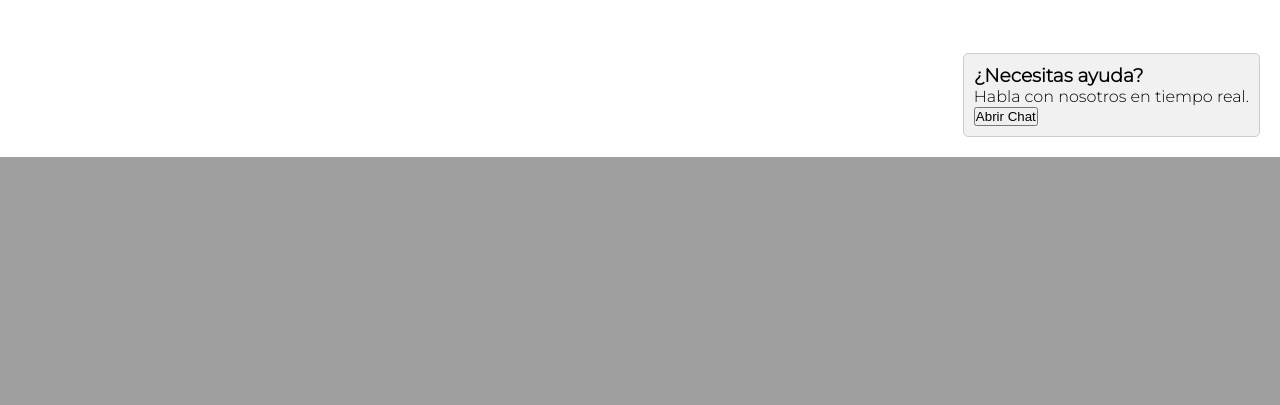
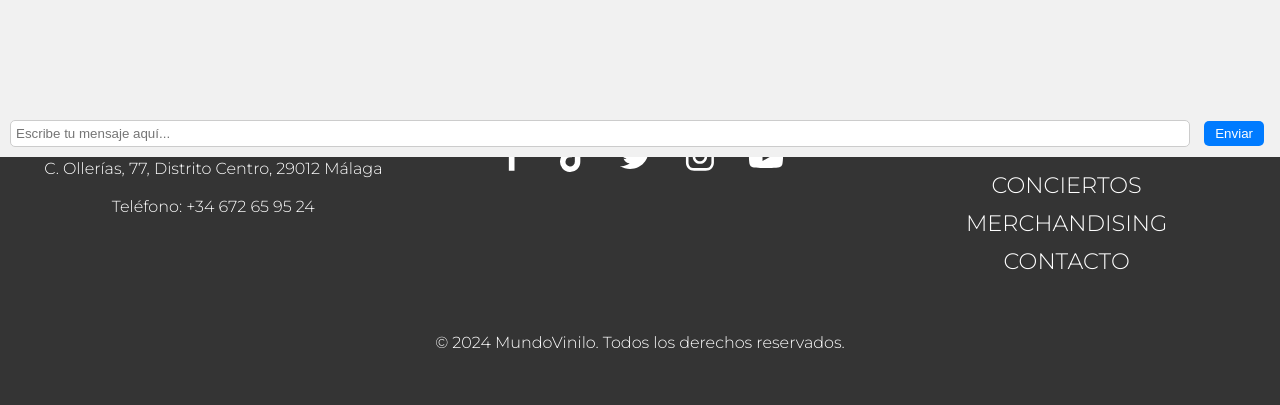
Before and after one commit to AleMR12/Proyecto-Vinilo, a PHP site: page /contacto.php in a window 1280 px wide. Shown: the part 643-1048 px from the top of the page. Before the commit the page ends 800 px from the top, so only its background shows below. Run offline with PHP 8.4, Linux system fonts and the light colour scheme; some libraries are stand-ins or nearby versions.

Commit message:
Spotify terminado y empezamos Contacto.php

```diff
--- a/CSS/IndexPHP.css
+++ b/CSS/IndexPHP.css
@@ -209,12 +209,14 @@ a {
     display: flex;
     float: right;
     transition: background-color 0.3s ease;
-    margin-left: 1rem;
+
 }
 
 .saber-mas:hover {
     background-color: #9e0505;
 }
+
+
 
 .carrito-btn {
     background-color: transparent;
@@ -226,6 +228,7 @@ a {
     display: flex;
     float: inline-end;
     transition: transform 0.2s ease-in-out;
+    margin-right: 1rem;
 }
 
 .carrito-btn:hover {
--- a/CSS/Sing Up.css
+++ b/CSS/Sing Up.css
@@ -96,6 +96,10 @@ input:focus ~ label, input:valid ~ label {
     top: 20px;
 }
 
+.input[type="password"]::placeholder{
+    color: white;
+}
+
 button {
     width: 100%;
     height: 40px;
--- /dev/null
+++ b/JS/chatsoporte.js
@@ -0,0 +1,47 @@
+document.addEventListener('DOMContentLoaded', function() {
+    const messagesContainer = document.getElementById('messages-container');
+    const chatInput = document.getElementById('chat-input');
+    const sendButton = document.getElementById('send-button');
+
+    // Event listener para enviar mensaje al hacer clic en el botón
+    sendButton.addEventListener('click', function() {
+        const message = chatInput.value.trim();
+        if (message !== '') {
+            sendMessage(message);
+            chatInput.value = '';
+        }
+    });
+
+    // Event listener para enviar mensaje al presionar Enter
+    chatInput.addEventListener('keypress', function(event) {
+        if (event.key === 'Enter') {
+            const message = chatInput.value.trim();
+            if (message !== '') {
+                sendMessage(message);
+                chatInput.value = '';
+            }
+        }
+    });
+
+    // Función para enviar mensaje
+    function sendMessage(message) {
+        const messageElement = document.createElement('div');
+        messageElement.classList.add('message', 'sender');
+        messageElement.innerHTML = '<div class="message-content">' + message + '</div>';
+        messagesContainer.appendChild(messageElement);
+
+        // Simular respuesta después de un tiempo
+        setTimeout(function() {
+            receiveMessage('Gracias por tu mensaje. Nos pondremos en contacto contigo lo antes posible.');
+        }, 1000);
+    }
+
+    // Función para recibir mensaje
+    function receiveMessage(message) {
+        const messageElement = document.createElement('div');
+        messageElement.classList.add('message', 'receiver');
+        messageElement.innerHTML = '<div class="message-content">' + message + '</div>';
+        messagesContainer.appendChild(messageElement);
+        messagesContainer.scrollTop = messagesContainer.scrollHeight;
+    }
+});
--- a/PHP/contacto.php
+++ b/PHP/contacto.php
@@ -5,91 +5,125 @@
     <meta charset="UTF-8">
     <meta name="viewport" content="width=device-width, initial-scale=1.0">
     <title>Mundo Vinilo</title>
-
-    <!-- Ponemos el icono la ventana -->
     <link rel="icon" type="image/x-icon" href="../Imagenes/Extras/IsotipoMV.png">
-
-    <!-- Le damos estilo -->
     <style>
         /* Estilos para el mapa */
-        #map {
-            height: 400px;
-            width: 100%;
+        #map-container {
+            display: flex;
+            justify-content: space-between;
+            align-items: flex-start;
+            height: auto;
+            margin-top: 2rem;
+            /* Añadido margen arriba */
+            margin-left: 2rem;
+            /* Añadido margen izquierdo */
         }
 
-        /* Estilos para el chat */
-        #chat-widget {
+        #map {
+            flex: 1;
+            height: 100%;
+        }
+
+        /* Estilos para la sección de información */
+        #info-section {
+            flex: 1;
+            padding: 20px;
+        }
+
+        /* Estilos para el chat de soporte */
+        #chat-container {
             position: fixed;
-            bottom: 20px;
-            right: 20px;
+            bottom: 0;
+            left: 0;
+            width: 100%;
             background-color: #f1f1f1;
-            border: 1px solid #ccc;
-            border-radius: 5px;
+            border-top: 1px solid #ccc;
             padding: 10px;
         }
 
-        #chat-widget h3 {
-            margin: 0;
+        #chat-input {
+            width: calc(100% - 80px);
+            padding: 5px;
+            margin-right: 10px;
+            border: 1px solid #ccc;
+            border-radius: 5px;
+        }
+
+        #send-button {
+            width: 60px;
+            padding: 5px;
+            background-color: #007bff;
+            color: #fff;
+            border: none;
+            border-radius: 5px;
+            cursor: pointer;
+        }
+
+        #messages-container {
+            height: 200px;
+            overflow-y: auto;
+            margin-bottom: 10px;
+            padding: 0 10px;
+        }
+
+        .message {
+            margin-bottom: 5px;
+        }
+
+        .message.sender {
+            text-align: right;
+        }
+
+        .message.sender .message-content {
+            background-color: #007bff;
+            color: #fff;
+        }
+
+        .message.receiver .message-content {
+            background-color: #f1f1f1;
+            color: #000;
         }
     </style>
-
-    <!-- Agrega el script de Google Maps -->
-    <script src="https://maps.googleapis.com/maps/api/js?key=TU_API_KEY&callback=initMap" async defer></script>
-    <script>
-        // Función para inicializar el mapa
-        function initMap() {
-            // Coordenadas de la empresa
-            var empresa = {
-                lat: 36.723382,
-                lng: -4.419884
-            };
-            // Crear el mapa centrado en la empresa
-            var map = new google.maps.Map(document.getElementById('map'), {
-                zoom: 15,
-                center: empresa
-            });
-            // Marcar la ubicación de la empresa en el mapa
-            var marker = new google.maps.Marker({
-                position: empresa,
-                map: map,
-                title: 'Empresa'
-            });
-        }
-    </script>
 </head>
 
 <body>
 
     <header>
-
         <?php
         require('Header.php');
         ?>
-
     </header>
 
-    <!-- Mapa de Google -->
-    <div id="map"></div>
+    <main>
+        <!-- Contenedor para el mapa y la información -->
+        <div id="map-container">
+            <!-- Mapa -->
+            <iframe src="https://www.google.com/maps/embed?pb=!1m18!1m12!1m3!1d3197.8323647478624!2d-4.42611632453851!3d36.72658707226817!2m3!1f0!2f0!3f0!3m2!1i1024!2i768!4f13.1!3m3!1m2!1s0xd72f7bc017dba91%3A0x42ebc77aa4a51db6!2sC.%20Oller%C3%ADas%2C%2077%2C%20Distrito%20Centro%2C%2029012%20M%C3%A1laga!5e0!3m2!1ses!2ses!4v1715547802387!5m2!1ses!2ses" width="600" height="450" style="border:0;" allowfullscreen="" loading="lazy" referrerpolicy="no-referrer-when-downgrade"></iframe>
 
-    <!-- Información de contacto -->
-    <h2>Dirección</h2>
-    <p>C. Ollerías, 77, Distrito Centro, 29012 Málaga</p>
-    <p>Teléfono: +34 672 65 95 24</p>
+            <!-- Información de contacto -->
+            <div id="info-section">
+                <h2>Datos de Contacto</h2>
+                <p>mundovinilo@mundovinilo.com</p>
+                <p>Teléfono: +34 672 65 95 24</p>
+            </div>
+        </div>
+    </main>
 
-    <!-- Chat de soporte rápido -->
-    <div id="chat-widget">
-        <h3>¿Necesitas ayuda?</h3>
-        <p>Habla con nosotros en tiempo real.</p>
-        <button onclick="openChat()">Abrir Chat</button>
+    <footer>
+        <?php
+        require('footer.php');
+        ?>
+    </footer>
+
+    <!-- Chat de soporte -->
+    <div id="chat-container">
+        <div id="messages-container"></div>
+        <input type="text" id="chat-input" placeholder="Escribe tu mensaje aquí...">
+        <button id="send-button">Enviar</button>
     </div>
 
-    <!-- Script para abrir el chat -->
-    <script>
-        function openChat() {
-            // Aquí podrías agregar el código necesario para abrir el chat de soporte rápido
-            alert("Abriendo chat...");
-        }
-    </script>
+    <script src="../JS/chatsoporte.js"></script>
+
 </body>
 
 </html>
```
Also changed, not shown: HTML/Sing Up.html (+10 -4 lines), JS/validarLongitudContraseña.js (added, +20 -0 lines), PHP/discos.php (+14 -2 lines), Imagenes/BD/OIP.jpg (added), Imagenes/BD/SFDK.jpg (added), PHP/registrarUsuarios.php (indentation only).
